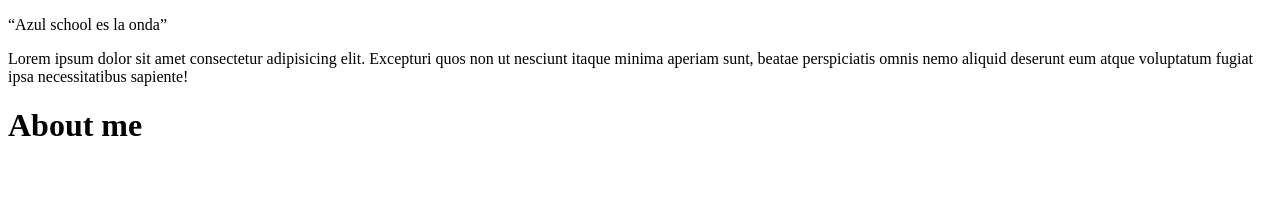
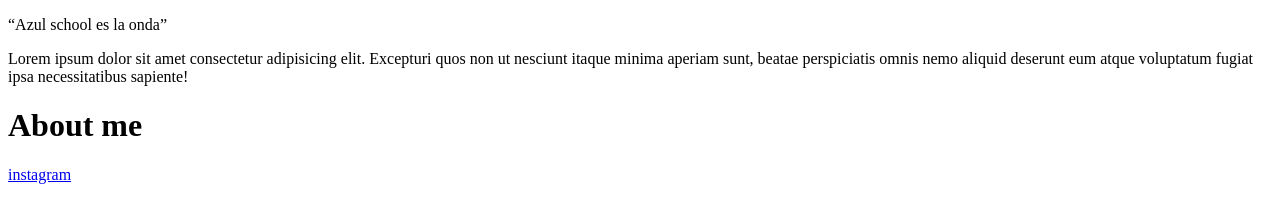
Before and after one commit to ArielCoronel18/GIT-Curso, a plain HTML site: page index.html in a window 1280 px wide. Drawn offline with Linux system fonts and the light colour scheme.

Commit message:
Added footer

```diff
--- a/index.html
+++ b/index.html
@@ -16,5 +16,7 @@
         voluptatum fugiat ipsa necessitatibus sapiente!</p>
     </section>
     <h1>About me</h1>
+
+    <footer><a href="https://www.instagram.com/ariel_coronel_31/">instagram</a></footer>
 </body>
 </html>
```
